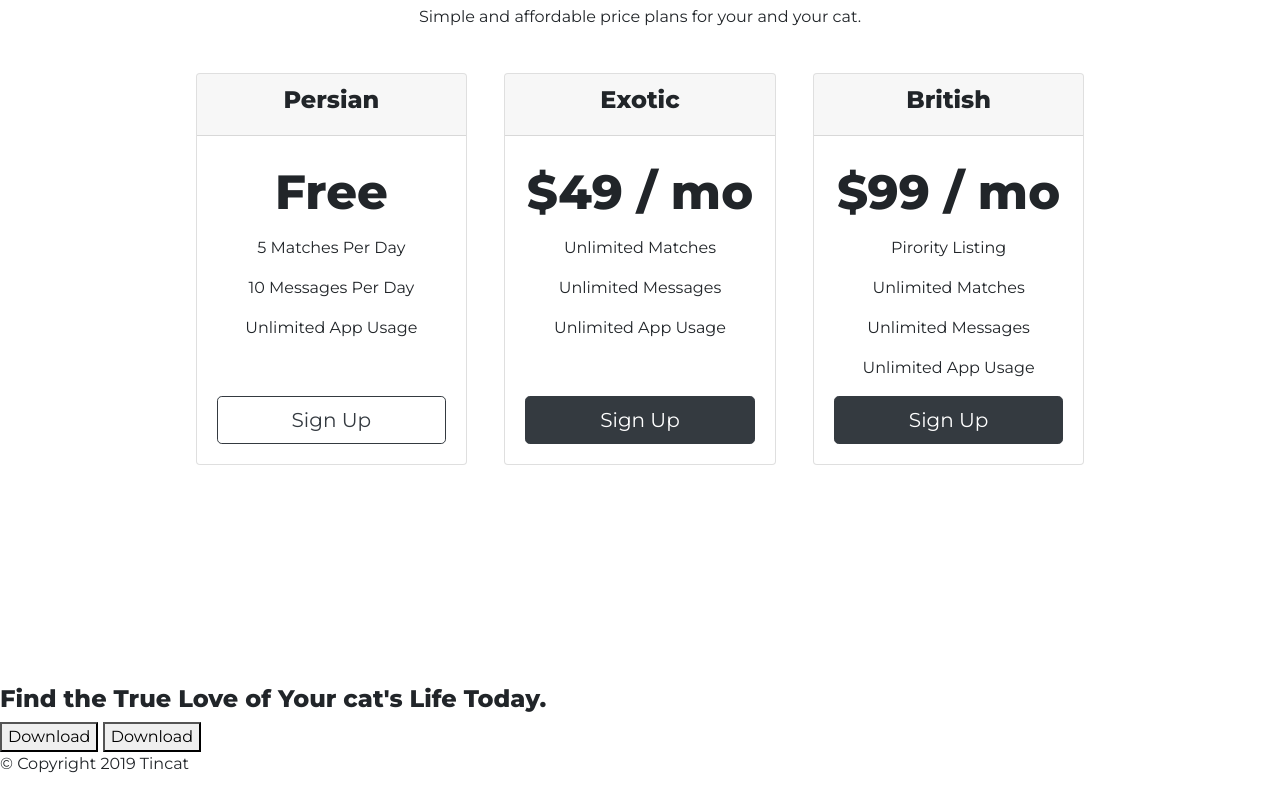
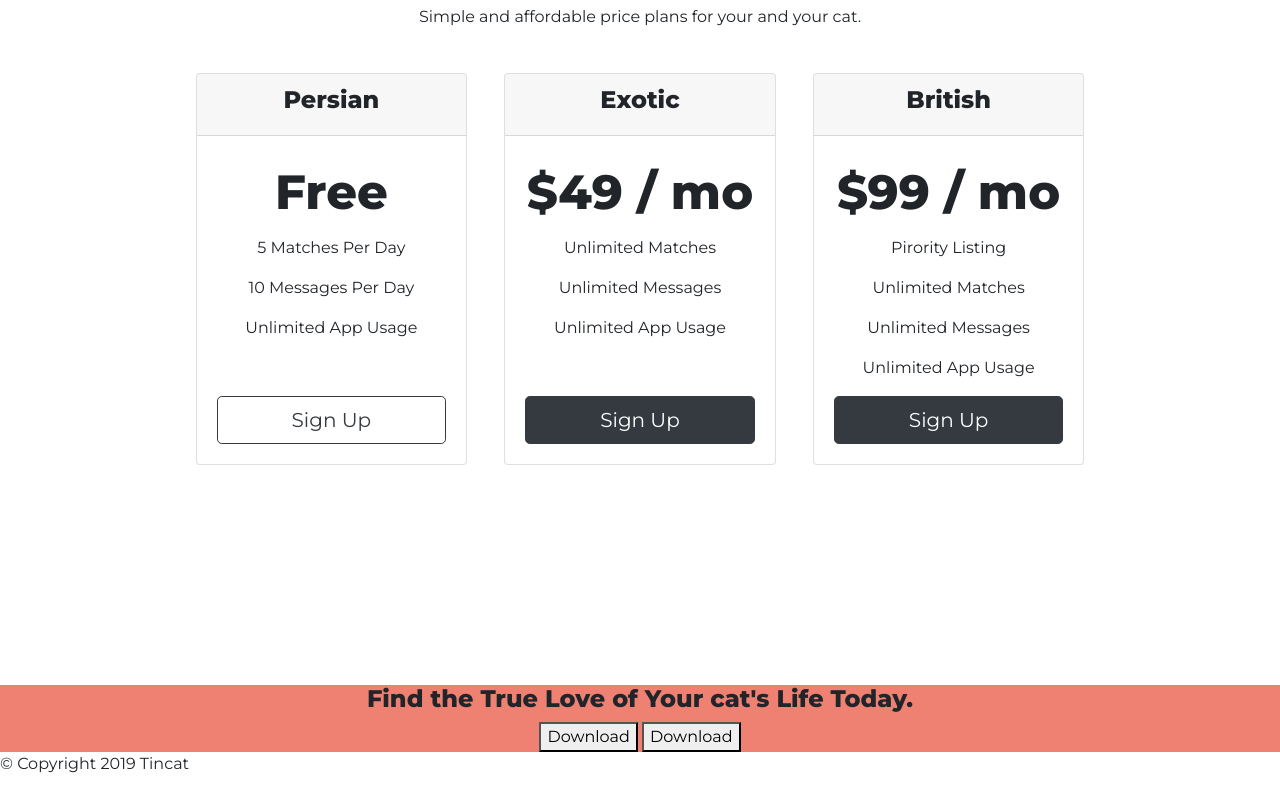
Before and after one commit to kerimdeveci/TinCat, a plain HTML site: page index.html in a window 1280 px wide. Shown: the part 2008-2800 px from the top of the page. Drawn offline with nearby package versions, Linux system fonts and the light colour scheme.

Commit message:
cta implement 1

```diff
--- a/css/styles.css
+++ b/css/styles.css
@@ -54,7 +54,7 @@ h1 {
   width: 60%;
   transform: rotate(25deg);
   position: absolute;
-  right: 25%
+  right: 25%;
 }
 
 /*---------------------------- Features --------------------------------*/
@@ -64,7 +64,6 @@ h1 {
   margin-bottom: 5rem;
   background-color: #fff;
   position: relative;
-
 }
 
 .icon {
@@ -81,8 +80,6 @@ h3 {
   font-size: 1.5rem;
   font-weight: 800;
   font-family: "Montserrat";
-
-
 }
 
 .features-text {
@@ -137,7 +134,6 @@ h2 {
   padding: 7% 15%;
 }
 
-
 /*--------------------------------- pricing Section ----------------- */
 
 #pricing {
@@ -148,3 +144,8 @@ h2 {
 .pricing-col {
   padding: 3% 2%;
 }
+
+#cta {
+  background-color: #ef8172;
+  text-align: center;
+}
```
